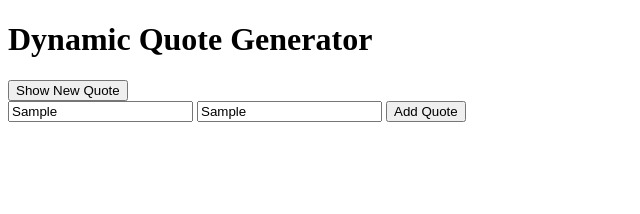
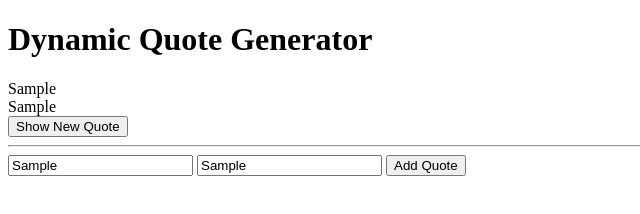
Before and after one commit to AhmedEssam0271/alx_fe_javascript, a plain HTML site: page dom-manipulation/index.html in a window 1280 px wide. Both pictures are taken after typing "Sample", "Sample" into the empty fields and a click on the button "Add Quote". Shown: the whole page, without its empty margins (0-640 px from the left). Drawn offline with Linux system fonts and the light colour scheme.

Commit message:
createAddQuoteForm

```diff
--- a/dom-manipulation/index.html
+++ b/dom-manipulation/index.html
@@ -10,7 +10,9 @@
     <div id="quoteDisplay"></div>
     <div id="category"></div>
     <button id="newQuote">Show New Quote</button>
-    <div>
+    <br />
+    <hr />
+    <div id="createAddQuoteFormChilde">
       <input id="newQuoteText" type="text" placeholder="Enter a new quote" />
       <input
         id="newQuoteCategory"
--- a/dom-manipulation/script.js
+++ b/dom-manipulation/script.js
@@ -199,12 +199,19 @@ function showRandomQuote() {
 }
 document.getElementById("newQuote").addEventListener("click", showRandomQuote);
 
+let createAddQuoteForm = document.createElement("form");
+document.body.appendChild(createAddQuoteForm);
+document.createAddQuoteForm.appendChild(
+document.getElementById("createAddQuoteFormChilde")
+);
 function addQuote() {
-  let text = document.getElementById("newQuoteText");
-  let category = document.getElementById("newQuoteCategory");
+  let text = document.getElementById("newQuoteText").value;
+  let category = document.getElementById("newQuoteCategory").value;
 
   if (text !== "" && category !== "") {
     quote.push({ text: text, category: category });
+    document.getElementById("quoteDisplay").innerHTML = text;
+    document.getElementById("category").innerHTML = category;
   } else {
     alert("Please Enter A Quote And A category !");
   }
```
